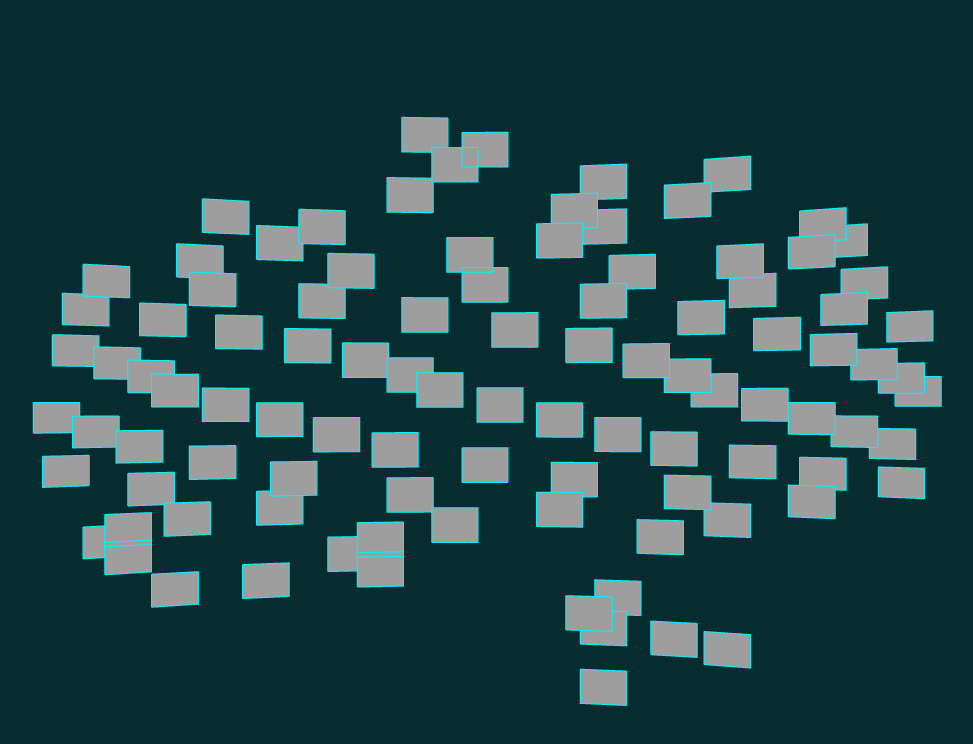
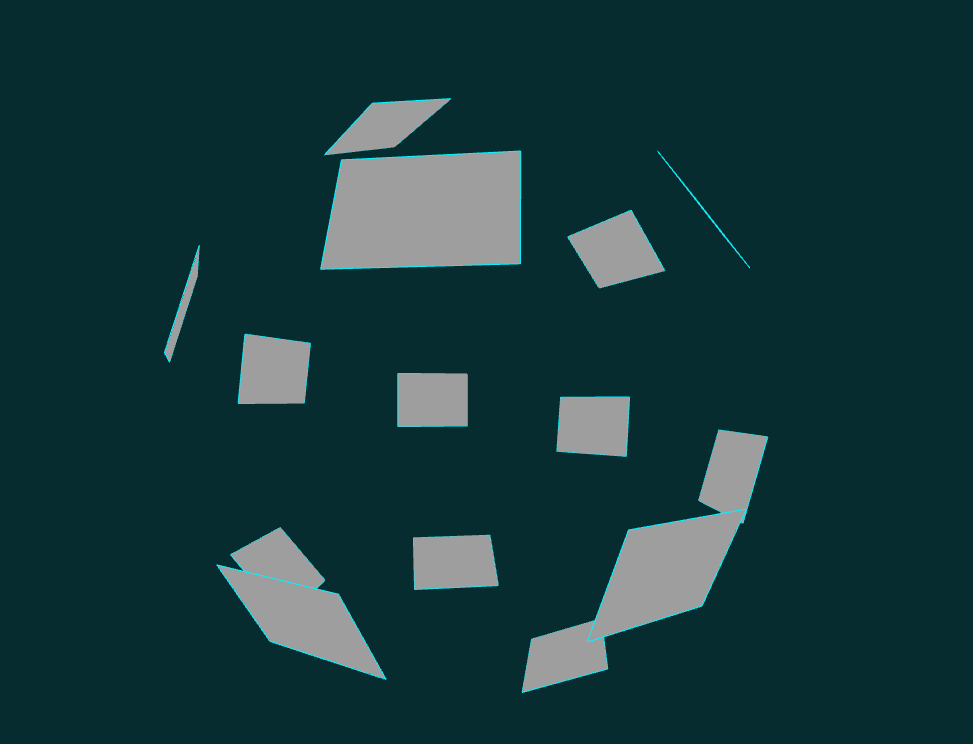
Before and after one commit to Lessa2332/cub, a plain HTML site: page index.html in a window 1280 px wide. Shown: the whole page, without its empty margins (170-1143 px from the left). Drawn offline with nearby package versions, Linux system fonts and the light colour scheme; animation ran at ten frames a second.

Commit message:
Update index.html

```diff
--- a/index.html
+++ b/index.html
@@ -2,8 +2,8 @@
 <html lang="uk">
 <head>
     <meta charset="UTF-8">
-    <meta name="viewport" content="width=device-width, initial-scale=1.0, maximum-scale=1.0, user-scalable=no">
-    <title>3D Інтерактивна Карта України</title>
+    <meta name="viewport" content="width=device-width, initial-scale=1.0">
+    <title>3D Фото-Куля (Правильні пропорції)</title>
     <style>
         body {
             margin: 0;
@@ -22,12 +22,11 @@
 <body>
 
     <script>
-        // --- 1. СЦЕНА ТА КАМЕРА ---
         const scene = new THREE.Scene();
         scene.background = new THREE.Color(0x062c30);
 
-        const camera = new THREE.PerspectiveCamera(60, window.innerWidth / window.innerHeight, 0.1, 1000);
-        camera.position.set(0, 0, 9); // Ідеальна відстань для огляду всієї карти
+        const camera = new THREE.PerspectiveCamera(75, window.innerWidth / window.innerHeight, 0.1, 1000);
+        camera.position.z = 8;
 
         const renderer = new THREE.WebGLRenderer({ antialias: true });
         renderer.setSize(window.innerWidth, window.innerHeight);
@@ -37,139 +36,72 @@
         const controls = new THREE.OrbitControls(camera, renderer.domElement);
         controls.enableDamping = true;
         controls.dampingFactor = 0.05;
-        controls.minDistance = 2;
-        controls.maxDistance = 20;
+        controls.minDistance = 3;
+        controls.maxDistance = 15;
 
         const textureLoader = new THREE.TextureLoader();
+        const count = 15;
+        const radius = 4;
 
-        // --- 2. НАЛАШТУВАННЯ МАСШТАБУ ТА МАСИВУ ФОТО ---
-        const count = 100; // Збільшено кількість фото-елементів для точнішого контуру
         const photoPaths = [
             'foto/1.jpg',
             'foto/2.jpg',
             'foto/3.jpg'
         ];
 
-        // --- 3. ГЕНЕРАЦІЯ ТОЧНОГО ТРАФАРЕТУ КАРТИ УКРАЇНИ ---
-        function getUkrainePoints(targetCount) {
-            const maskCanvas = document.createElement('canvas');
-            maskCanvas.width = 240;
-            maskCanvas.height = 160;
-            const ctx = maskCanvas.getContext('2d');
+        // Базова геометрія 1x1. Ми будемо масштабувати її динамічно під кожне фото
+        const baseGeometry = new THREE.PlaneGeometry(1, 1);
 
-            ctx.fillStyle = '#000000';
-            ctx.fillRect(0, 0, maskCanvas.width, maskCanvas.height);
-            ctx.fillStyle = '#ffffff';
+        for (let i = 0; i < count; i++) {
+            const phi = Math.acos(1 - 2 * (i + 0.5) / count);
+            const theta = Math.sqrt(count * Math.PI) * phi;
 
-            // Деталізований контур материкової України
-            ctx.beginPath();
-            const uaPolygon = [
-                // Північний кордон та Волинь
-                [15, 70], [22, 55], [30, 48], [45, 42], [60, 40], [75, 42], [90, 45],
-                [95, 30], [110, 27], [125, 25], [140, 27], [155, 30],
-                [170, 32], [185, 35], [200, 40], [215, 48], [225, 60],
-                // Східний кордон (Лонбас)
-                [235, 75], [230, 95], [220, 105],
-                // Південне узбережжя (Запоріжжя, Херсон, Миколаїв, Одеська затока)
-                [210, 110], [195, 112], [180, 110], [165, 110], [150, 112],
-                [142, 117], [135, 115], [125, 110], [110, 118], [95, 122],
-                [75, 128], [60, 125], [50, 120], [42, 115],
-                // Західний кордон та Карпати
-                [30, 108], [22, 100], [18, 90], [15, 80]
-            ];
-            ctx.moveTo(uaPolygon[0][0], uaPolygon[0][1]);
-            for(let p of uaPolygon) ctx.lineTo(p[0], p[1]);
-            ctx.closePath();
-            ctx.fill();
+            const x = radius * Math.sin(phi) * Math.cos(theta);
+            const y = radius * Math.cos(phi);
+            const z = radius * Math.sin(phi) * Math.sin(theta);
 
-            // Деталізований контур Криму
-            ctx.beginPath();
-            const crimeaPolygon = [
-                [142, 117], // Перекоп
-                [155, 115], [168, 118], [178, 125], // Керченський півострів
-                [175, 135], [165, 145], [155, 148], // Південне узбережжя
-                [142, 145], [130, 135], [135, 125], [138, 119] // Севастополь, Євпаторія
-            ];
-            ctx.moveTo(crimeaPolygon[0][0], crimeaPolygon[0][1]);
-            for(let p of crimeaPolygon) ctx.lineTo(p[0], p[1]);
-            ctx.closePath();
-            ctx.fill();
-
-            const imgData = ctx.getImageData(0, 0, maskCanvas.width, maskCanvas.height).data;
-            const allowedPoints = [];
-
-            // Зчитуємо білі пікселі з вищою щільністю (крок 3)
-            for (let y = 0; y < maskCanvas.height; y += 3) {
-                for (let x = 0; x < maskCanvas.width; x += 3) {
-                    const idx = (y * maskCanvas.width + x) * 4;
-                    if (imgData[idx] > 200) {
-                        allowedPoints.push({
-                            x: (x - maskCanvas.width / 2) * 0.065,
-                            y: -(y - maskCanvas.height / 2) * 0.065
-                        });
-                    }
-                }
-            }
-
-            // Рівномірний вибір точок
-            const finalPoints = [];
-            const step = Math.floor(allowedPoints.length / targetCount);
-            for (let i = 0; i < targetCount; i++) {
-                const index = Math.min(i * step, allowedPoints.length - 1);
-                if (allowedPoints[index]) finalPoints.push(allowedPoints[index]);
-            }
-            return finalPoints;
-        }
-
-        // --- 4. РОЗСТАНОВКА ФОТО З 3D-ЕФЕКТОМ ПАНОРАМИ ---
-        const points = getUkrainePoints(count);
-        const baseGeometry = new THREE.PlaneGeometry(1, 1);
-        const radiusCurve = 16;
-
-        points.forEach((pt, i) => {
+            // Створюємо матеріал. Тимчасово робимо його невидимим, поки фото не завантажиться
             const material = new THREE.MeshBasicMaterial({
                 side: THREE.DoubleSide,
                 visible: false
             });
 
             const mesh = new THREE.Mesh(baseGeometry, material);
+            mesh.position.set(x, y, z);
+            mesh.lookAt(x * 2, y * 2, z * 2);
 
-            // Вигин карти
-            const angle = pt.x / radiusCurve;
-            const finalX = Math.sin(angle) * radiusCurve;
-            const finalZ = (Math.cos(angle) * radiusCurve) - radiusCurve;
-
-            mesh.position.set(finalX, pt.y, finalZ);
-            mesh.lookAt(0, pt.y, radiusCurve);
-
-            // Неонова рамка
+            // Створення базової неонової рамки 1x1 всередині меша
             const edges = new THREE.EdgesGeometry(baseGeometry);
             const lineMaterial = new THREE.LineBasicMaterial({
                 color: 0x00f3ff,
                 linewidth: 2
             });
             const wireframe = new THREE.LineSegments(edges, lineMaterial);
-            wireframe.position.z = 0.005;
+            wireframe.position.z = 0.005; // мінімальний зсув вперед, щоб не було мигтіння текстури
             mesh.add(wireframe);
 
             scene.add(mesh);
 
-            // Адаптивне завантаження фото
-            textureLoader.load(photoPaths[i % photoPaths.length], function(texture) {
+            // Асинхронне завантаження фотографії
+            textureLoader.load(photoPaths[i % 3], function(texture) {
+                // Рахуємо пропорцію зображення (ширина поділена на висоту)
                 const aspect = texture.image.width / texture.image.height;
 
-                const baseHeight = 0.45; // Оптимальний розмір плиточки
+                // Задаємо бажану базову висоту для всіх фото на екрані (наприклад, 1.2)
+                const baseHeight = 1.2;
+                // Автоматично вираховуємо ширину, яка збереже оригінальні пропорції
                 const targetWidth = baseHeight * aspect;
 
+                // Масштабуємо рамку разом із фото
                 mesh.scale.set(targetWidth, baseHeight, 1);
 
+                // Додаємо текстуру в матеріал і робимо її видимою
                 material.map = texture;
                 material.visible = true;
                 material.needsUpdate = true;
             });
-        });
+        }
 
-        // --- 5. АНІМАЦІЯ ---
         function animate() {
             requestAnimationFrame(animate);
             controls.update();
@@ -178,6 +110,7 @@
         animate();
 
         window.addEventListener('resize', onWindowResize, false);
+
         function onWindowResize() {
             camera.aspect = window.innerWidth / window.innerHeight;
             camera.updateProjectionMatrix();
```
